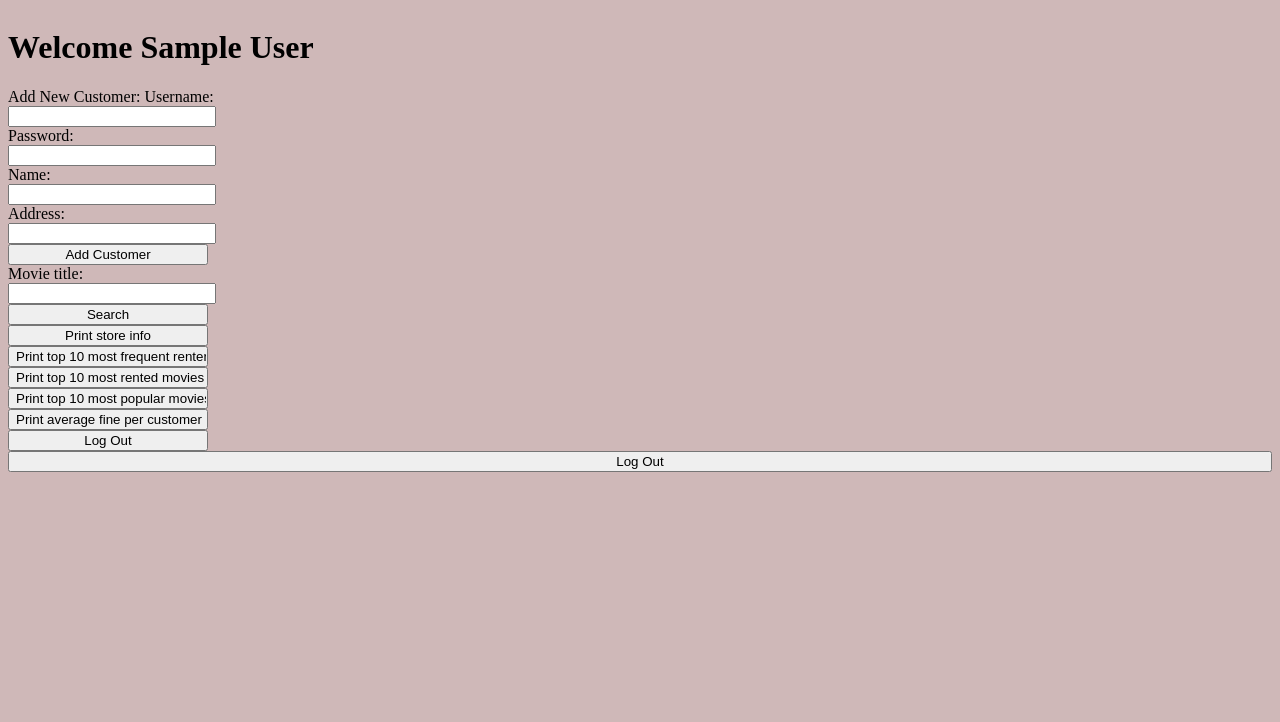
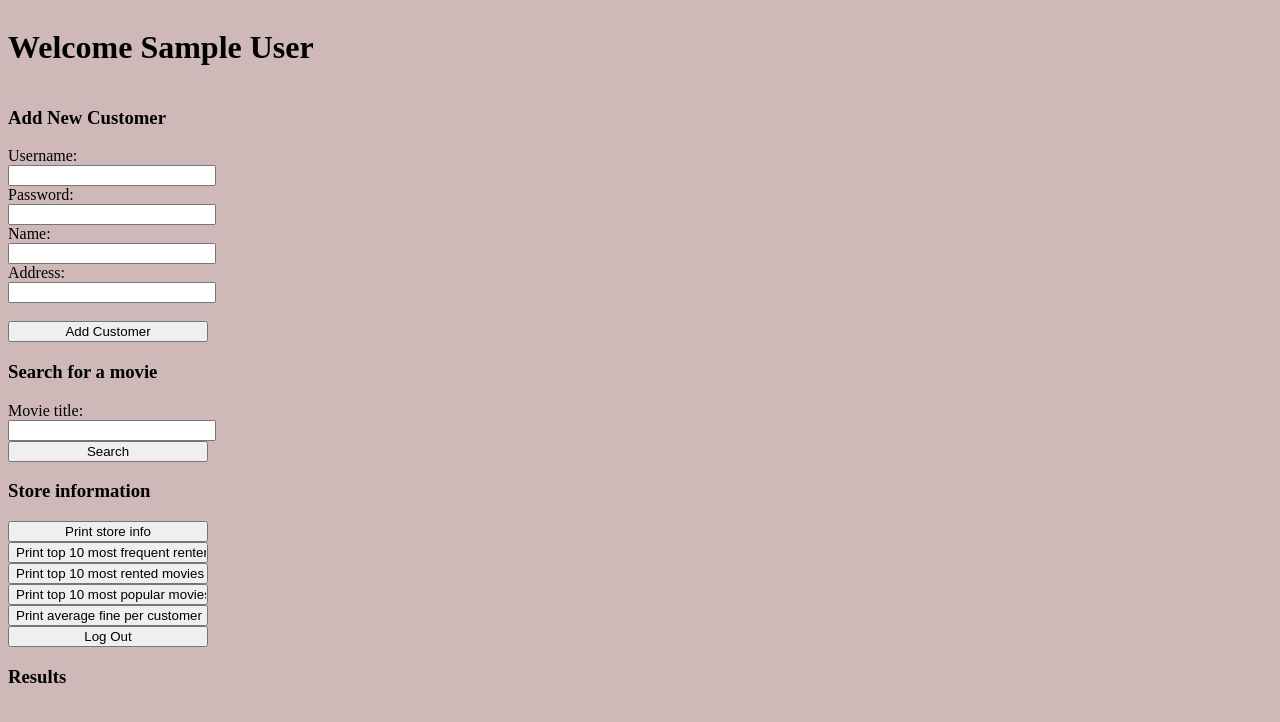
Before and after one commit to barkb/csci327-final, a PHP site: page /adminmenu.php in a window 1280 px wide. Shown: the top 722 px of the page. Run offline with PHP 8.4, Linux system fonts and the light colour scheme; the visitor is signed in with stand-in values (Sample User, id 1).

```diff
--- a/adminmenu.php
+++ b/adminmenu.php
@@ -30,22 +30,27 @@ session_start()
 			echo"<h1>Welcome ".$_SESSION['name']."</h1>"
 		?>
 		<form action="adminmenu.php" method="GET">
-			Add New Customer:
+			<h3>Add New Customer</h3>
 			Username:<input type="text" name="username"/>
 			Password:<input type="text" name="password"/>
 			Name:<input type="text" name="name"/>
 			Address:<input type="text" name="address"/>
+			<br>
 			<input type="submit" value="Add Customer" name="addcust"/>
+			<h3>Search for a movie</h3>
 			Movie title:<input type="text" name="title"/>
 			<input type="submit" value="Search" name="search"/>
+
+			<h3>Store information</h3>
 			<input type="submit" value="Print store info" name="info"/>
 			<input type="submit" value="Print top 10 most frequent renters" name="toprenters"/>
 			<input type="submit" value="Print top 10 most rented movies" name="toprented"/>
 			<input type="submit" value="Print top 10 most popular movies of the year" name="yearly"/>
 			<input type="submit" value="Print average fine per customer" name="avgfine"/>
-			<input type="submit" value="Log Out" name"logout"/>
+			<input type="submit" value="Log Out" name="logout"/>
+
+			<h3>Results</h3>
 		</form>
-		<button>Log Out</button>
 	</div>
 	<?php
 		if(isset($_GET['info'])){
@@ -68,7 +73,7 @@ session_start()
 			$sql = $sql."FROM Transactions ";
 			$sql = $sql."JOIN Copy ON Copy.CopyNo = Transactions.CopyNo ";
 			$sql = $sql."JOIN Movie ON Copy.ObjectId = Movie.ObjectID ";
-			$sql = $sql."WHERE StoreNo =  ".$_SESSION['storeNo'];
+			$sql = $sql."WHERE StoreNo =  ".$_SESSION['storeNo']." ";
 			$sql = $sql."GROUP BY Copy.ObjectId ";
 			$sql = $sql."ORDER BY COUNT(Copy.ObjectId) DESC ";
 			$sql = $sql."LIMIT 10";
@@ -119,8 +124,8 @@ session_start()
 			getresult($sql);
 		}
 		elseif(isset($_GET['logout'])){
-			header('url: http://194.195.213.46');
-			#session_unset();
+			session_unset();
+			header('Location: index.php');
 
 		}
 
```
Also changed, not shown: custmenu.php (+14 -4 lines).
